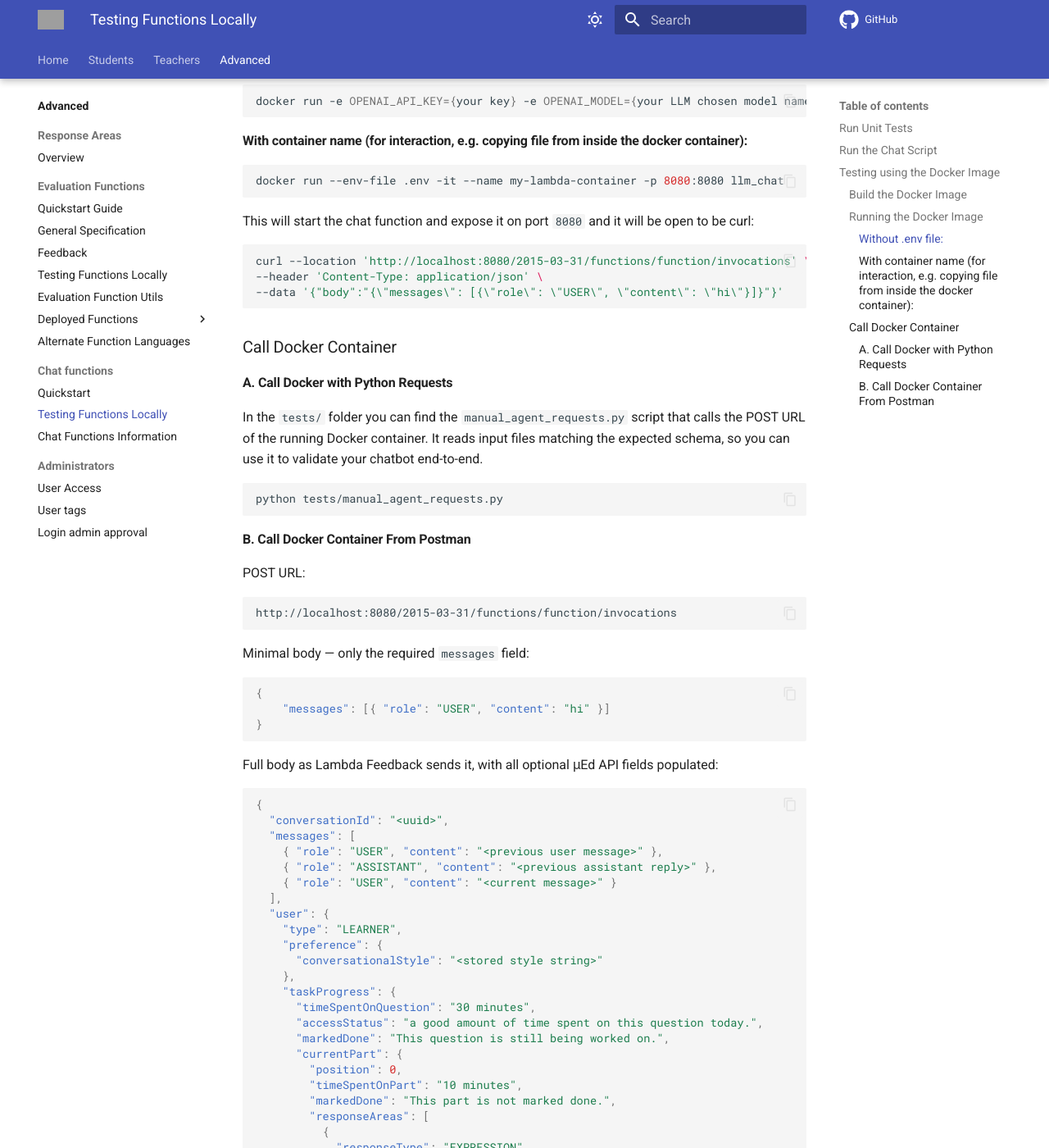
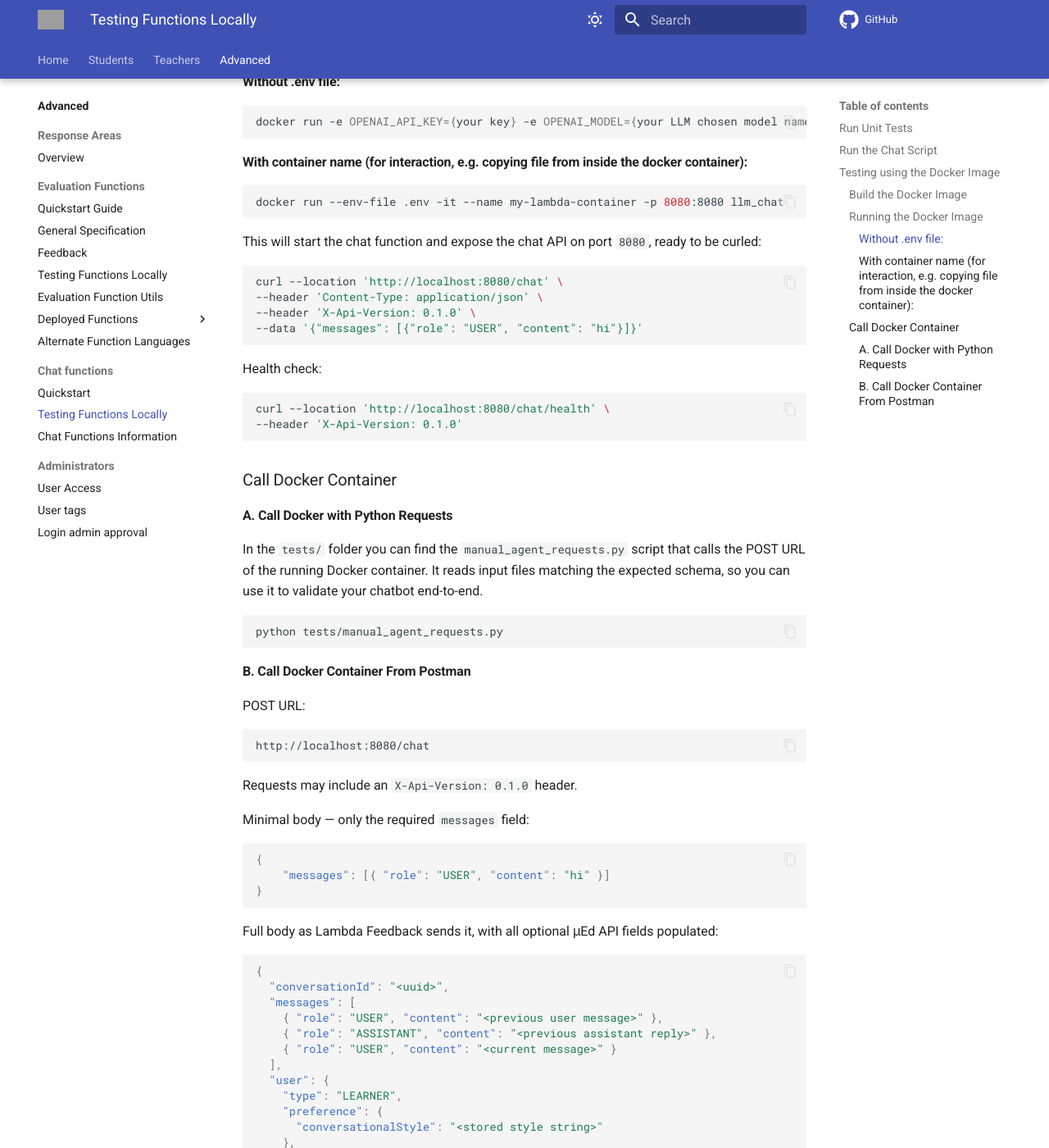
Before and after one commit to lambda-feedback/user-documentation, an MkDocs documentation site: the page built from docs/advanced/chat_functions/local.md, in a window 1280 px wide and 1400 px high, scrolled down 1066 px. Shown: the whole window at 82% size. Built offline with MkDocs 1.6.1 and Material for MkDocs 9.7.7, drawn with Linux system fonts in a browser that asks for light colours; comment, search, counter and statistics services are not loaded; some of the changed text lies outside the part shown; grey boxes are pictures that could not be loaded.

Commit message:
update docs for shimmy chat functions

````diff
--- a/docs/advanced/chat_functions/local.md
+++ b/docs/advanced/chat_functions/local.md
@@ -4,10 +4,10 @@
 
 ## Run Unit Tests
 
-You can run the unit tests using `pytest`:
+You can run the unit tests using `pytest`. Run it from the repository root with `PYTHONPATH=.` set (as CI does), so that the `tests` and `src` packages resolve correctly:
 
 ```bash
-pytest
+PYTHONPATH=. pytest
 ```
 
 ## Run the Chat Script
@@ -46,12 +46,20 @@
 docker run --env-file .env -it --name my-lambda-container -p 8080:8080 llm_chat
 ```
 
-This will start the chat function and expose it on port `8080` and it will be open to be curl:
+This will start the chat function and expose the chat API on port `8080`, ready to be curled:
 
 ```bash
-curl --location 'http://localhost:8080/2015-03-31/functions/function/invocations' \
+curl --location 'http://localhost:8080/chat' \
 --header 'Content-Type: application/json' \
---data '{"body":"{\"messages\": [{\"role\": \"USER\", \"content\": \"hi\"}]}"}'
+--header 'X-Api-Version: 0.1.0' \
+--data '{"messages": [{"role": "USER", "content": "hi"}]}'
+```
+
+Health check:
+
+```bash
+curl --location 'http://localhost:8080/chat/health' \
+--header 'X-Api-Version: 0.1.0'
 ```
 
 ### Call Docker Container
@@ -69,8 +77,10 @@
 POST URL:
 
 ```bash
-http://localhost:8080/2015-03-31/functions/function/invocations
+http://localhost:8080/chat
 ```
+
+Requests may include an `X-Api-Version: 0.1.0` header.
 
 Minimal body — only the required `messages` field:
 
````
Also changed, not shown: docs/advanced/chat_functions/quickstart.md (+12 -5 lines).
